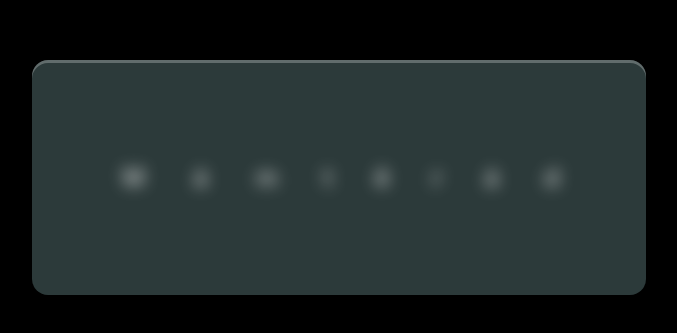
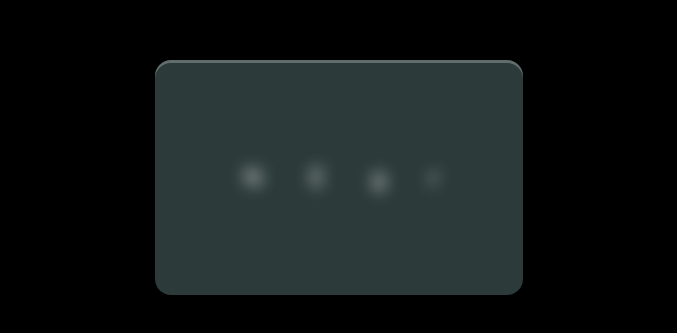
Before and after one commit to MaraBank/fgdgtdf, a plain HTML site: page Secret-text/Tajny-text.html in a window 1280 px wide. Shown: the part 223-556 px from the top of the page, without its empty margins (301-978 px from the left). Drawn offline with Linux system fonts and the light colour scheme.

Commit message:
Update Tajny-text.html

```diff
--- a/Secret-text/Tajny-text.html
+++ b/Secret-text/Tajny-text.html
@@ -11,28 +11,16 @@
 <body>
     <ul class="box">
         <li class="text">
-            <span>M</span>
+            <span>N</span>
         </li>
         <li class="text">
-            <span>á</span>
+            <span>E</span>
         </li>
         <li class="text">
-            <span>m</span>
-        </li>
-        <li class="text">
-            <span>t</span>
-        </li>
-        <li class="text">
-            <span>ě</span>
+            <span>g</span>
         </li>
         <li class="text">
             <span>r</span>
-        </li>
-        <li class="text">
-            <span>á</span>
-        </li>
-          <li class="text">
-            <span>d</span>
         </li>
     </ul>
 </body>
```
